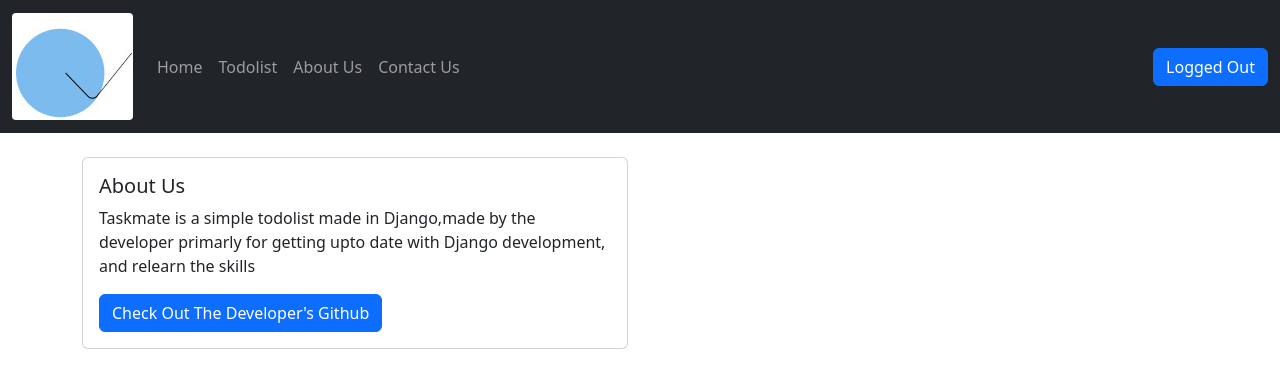
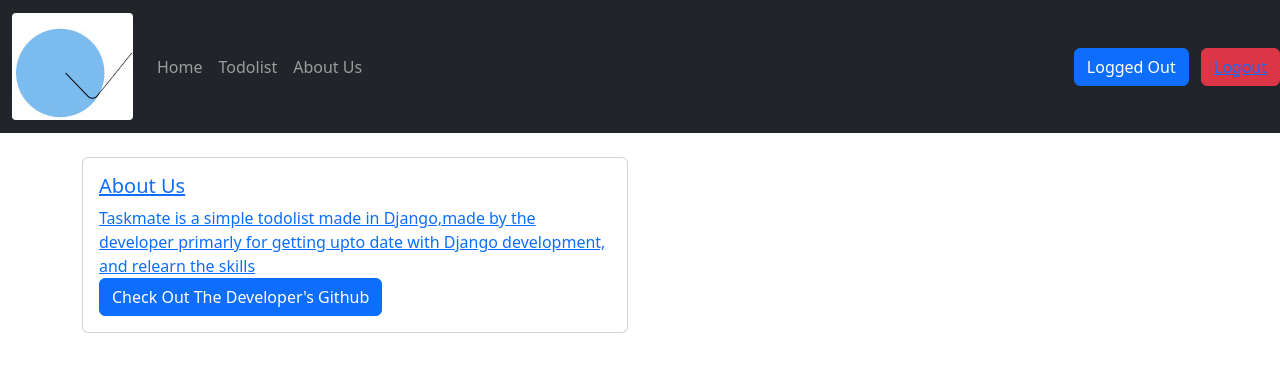
Before and after one commit to joybh98/taskmate, a Django app: page /about in a window 1280 px wide. Shown: the top 388 px of the page. Run offline with Django 4.2, Linux system fonts and the light colour scheme.

Commit message:
added logout button and removed contact us

```diff
--- a/taskmate/taskmate/urls.py
+++ b/taskmate/taskmate/urls.py
@@ -20,7 +20,6 @@ from todolist import views as todolist_views
 urlpatterns = [
     path('admin/', admin.site.urls),
     path('task/',include('todolist.urls')),
-    path('contact', todolist_views.contact,name='contact'),
     path('about', todolist_views.about,name='about'),
     path('',todolist_views.index,name='index'),
     path('account/',include('users_app.urls'))
--- a/taskmate/templates/base.html
+++ b/taskmate/templates/base.html
@@ -22,7 +22,6 @@
                 <a class="nav-link" href="{% url 'index' %}">Home</a>
                 <a class="nav-link" href="{% url 'todolist' %}">Todolist</a>
                 <a class="nav-link" href="{% url 'about' %}">About Us</a>
-                <a class="nav-link" href="{% url 'contact' %}">Contact Us</a>
             </div>
           </div>
         {% if user.is_authenticated %}
@@ -31,7 +30,7 @@
         <button type="button" class="btn btn-primary">Logged Out</button>
         {% endif %}
         </div>
-        <!--<button type="button" class="btn btn-danger"><a href="{% url 'logout' %}">Logout</button>-->
+        <button type="button" class="btn btn-danger"><a href="{% url 'logout' %}">Logout</button>
       </nav>
       {% block content %}
       {% endblock content %}
--- a/taskmate/todolist/views.py
+++ b/taskmate/todolist/views.py
@@ -34,12 +34,6 @@ def todolist(request):
         # get our tasks
         all_tasks=paginator.get_page(page)
         return render(request,'todolist.html',{'all_tasks':all_tasks})
-
-def contact(request):
-    context={
-        'welcome_text':"Contact Page",
-        }
-    return render(request,'contact.html',context)
 
 def about(request):
     context={
```
Also changed, not shown: taskmate/todolist/templates/contact.html (deleted, +0 -9 lines), taskmate/db.sqlite3.
